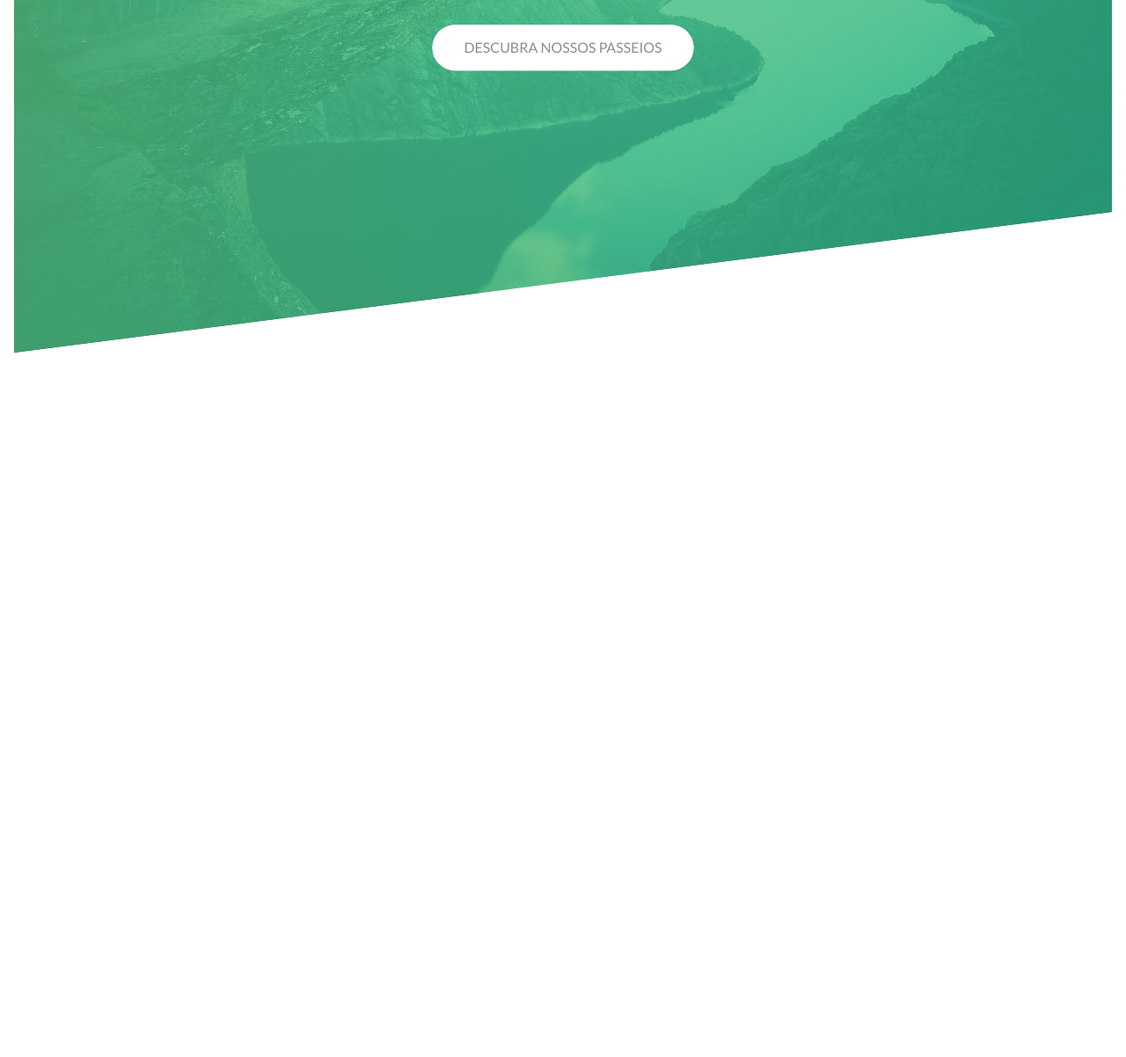
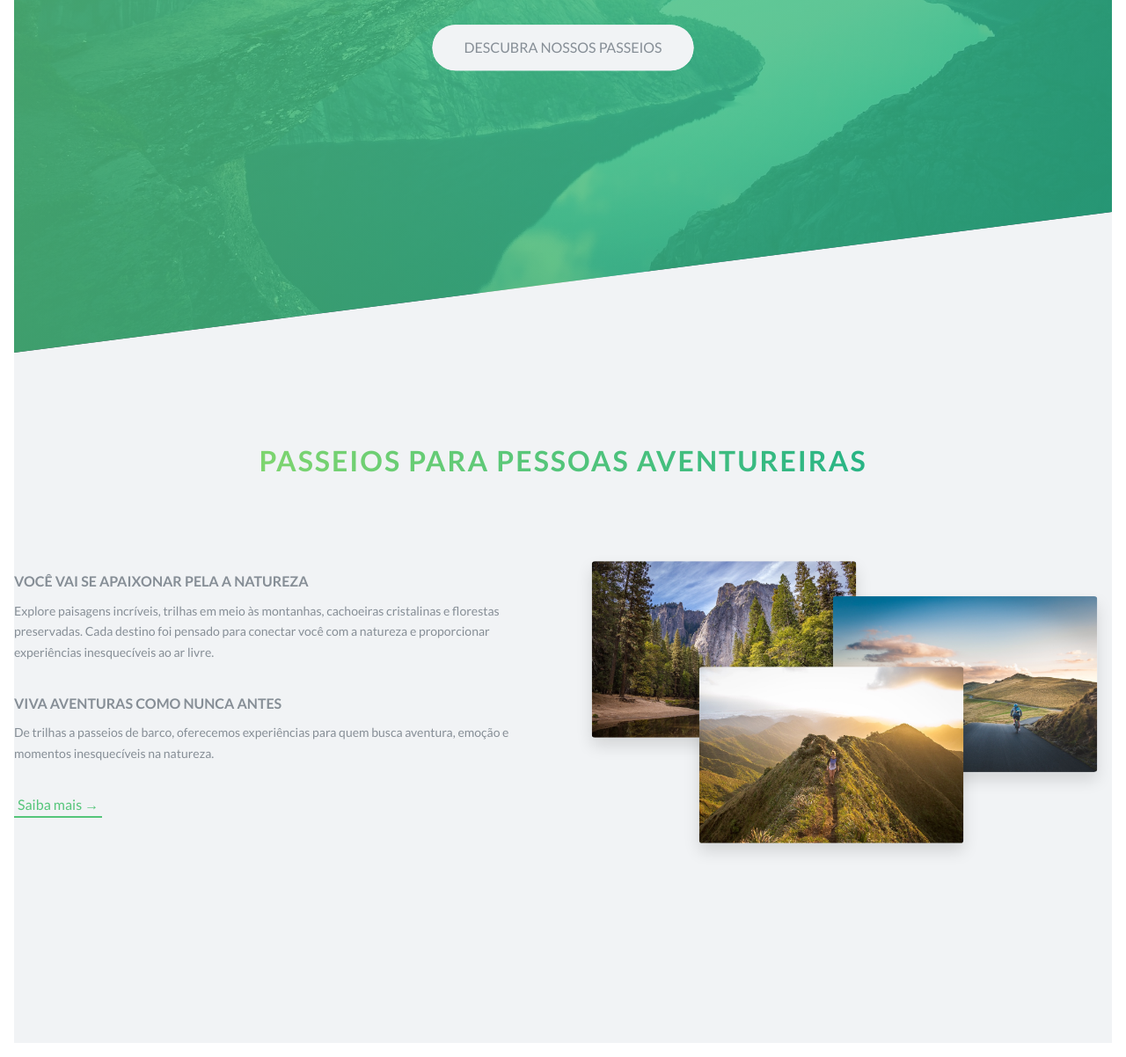
Before and after one commit to davibarbosadev/Natours, a website: page index.html in a window 1280 px wide. Shown: the part 375-1577 px from the top of the page at 88% size. Before the commit the page ends 800 px from the top, so only its background shows below. Drawn offline with nearby package versions, Linux system fonts and the light colour scheme; files that its build step writes are made by us from their sources.

Commit message:
feat: adicionar seção about

```diff
--- a/index.html
+++ b/index.html
@@ -26,14 +26,55 @@
             </header>
 
             <div class="hero__text-box">
-               <h1 class="heading heading--primary">
-                ao ar livre
-               </h1>
+                <h1 class="heading heading--primary">ao ar livre</h1>
 
-               <p class="heading heading--subtitle">é onde a vida acontece</p>
+                <p class="heading heading--subtitle">é onde a vida acontece</p>
 
-               <a href="#" class="button button--solid button--white button--effect-expand button--animated">descubra nossos passeios</a>
+                <a
+                    href="#"
+                    class="button-primary button-primary--white button-primary--effect-expand button-hero"
+                    >descubra nossos passeios</a
+                >
             </div>
         </section>
+
+        <main>
+            <section class="section section-about">
+                <header class="section__header">
+                    <h2 class="heading heading--secondary">passeios para pessoas aventureiras</h2>
+                </header>
+
+                <div class="row">
+                    <div class="col-1-of-2">
+                        <h3 class="heading heading--tertiary">
+                            você vai se apaixonar pela a natureza
+                        </h3>
+
+                        <p class="paragraph">
+                            Explore paisagens incríveis, trilhas em meio às montanhas, cachoeiras
+                            cristalinas e florestas preservadas. Cada destino foi pensado para
+                            conectar você com a natureza e proporcionar experiências inesquecíveis
+                            ao ar livre.
+                        </p>
+
+                        <h3 class="heading heading--tertiary">viva aventuras como nunca antes</h3>
+
+                        <p class="paragraph">
+                            De trilhas a passeios de barco, oferecemos experiências para quem busca
+                            aventura, emoção e momentos inesquecíveis na natureza.
+                        </p>
+
+                        <a href="#" class="button-secondary">Saiba mais &rarr;</a>
+                    </div>
+                    <div class="col-1-of-2">
+                        <div class="composition">
+                            <img src="img/nat-1-large.jpg" alt="foto 1" class="composition__photo composition__photo--1" />
+                            <img src="img/nat-2-large.jpg" alt="foto 2" class="composition__photo composition__photo--2" />
+                            <img src="img/nat-3-large.jpg" alt="foto 3" class="composition__photo composition__photo--3" />
+                        </div>
+                    </div>
+                </div>
+            </section>
+        </main>
     </body>
 </html>
--- a/sass/base/_base.scss
+++ b/sass/base/_base.scss
@@ -6,9 +6,10 @@ html {
 }
 
 body {
+    padding: 1.6rem;
     font-family: "Lato", sans-serif;
     font-weight: 400;
     line-height: 1.7;
     color: colors.$text-color-body;
-    padding: 1.6rem;
+    overflow-x: hidden;
 }
--- a/sass/base/_typography.scss
+++ b/sass/base/_typography.scss
@@ -1,4 +1,5 @@
 @use "../tokens/colors";
+@use "../tokens/typography.scss";
 
 .heading {
     text-transform: uppercase;
@@ -9,8 +10,31 @@
         word-spacing: 1.6rem;
         line-height: 1;
         color: colors.$text-color-light;
-        animation-name: moveInLeft;
-        animation-duration: 1s;
+        animation: moveInLeft 1s ease;
+    }
+
+    &--secondary {
+        display: inline-block;
+        font-size: 3.2rem;
+        letter-spacing: 0.2rem;
+        color: transparent;
+        background-image: linear-gradient(
+            to right,
+            colors.$color-primary-light,
+            colors.$color-primary-dark
+        );
+        background-clip: text;
+        transition: all 0.3s ease;
+
+        &:hover {
+            transform: skewY(2deg) scale(1.1);
+            text-shadow: 0.5rem 1rem 2rem rgba(0, 0, 0, 0.125);
+        }
+    }
+
+    &--tertiary {
+        font-size: typography.$default-font-size;
+        margin-bottom: 0.8rem;
     }
 
     &--subtitle {
@@ -18,9 +42,15 @@
         letter-spacing: 0.4rem;
         word-spacing: 0.8rem;
         color: colors.$text-color-light;
-        animation-name: moveInRight;
-        animation-duration: 1s;
-        animation-timing-function: ease;
+        animation: moveInRight 1s ease;
         margin-bottom: 3.2rem;
     }
 }
+
+.paragraph {
+    font-size: typography.$small-font-size;
+
+    &:not(:last-child) {
+        margin-bottom: 3.2rem;
+    }
+}
--- a/sass/components/_buttons.scss
+++ b/sass/components/_buttons.scss
@@ -1,9 +1,16 @@
-.button {
+@use "../tokens/colors";
+@use "../tokens/typography.scss";
+
+.button-primary {
     position: relative;
     display: inline-block;
-    font-size: 1.6rem;
+    font-size: typography.$default-font-size;
     text-decoration: none;
     transition: all 0.3s ease;
+
+    padding: 1.2rem 3.6rem;
+    text-transform: uppercase;
+    border-radius: 100px;
 
     &:hover {
         transform: translateY(-0.4rem);
@@ -15,25 +22,14 @@
         box-shadow: 0 4px 8px rgba(0, 0, 0, 0.125);
     }
 
-    &--solid {
-        padding: 12px 36px;
-        text-transform: uppercase;
-        border-radius: 100px;
-    }
-
     &--white {
         color: #868e96;
-        background-color: #fff;
+        background-color: colors.$background-color-light;
     }
 
     &--green {
-        background-color: green;
-        color: white;
-    }
-
-    &--animated {
-        animation: moveInBottom 1s ease 0.75s;
-        animation-fill-mode: backwards;
+        background-color: colors.$color-primary;
+        color: colors.$text-color-light;
     }
 
     &--effect-expand {
@@ -55,3 +51,28 @@
         }
     }
 }
+
+.button-secondary {
+    width: max-content;
+    padding: 0 0.4rem;
+    display: flex;
+    align-items: center;
+    text-decoration: none;
+    color: colors.$color-primary;
+    font-size: typography.$default-font-size;
+    font-weight: 500;
+    border-bottom: 2px solid colors.$color-primary;
+    transition: all 0.3s ease;
+
+    &:hover {
+        color: #fff;
+        background-color: colors.$color-primary;
+        box-shadow: 0 8px 16px rgba(0, 0, 0, 0.125);
+        transform: translateY(-0.2rem);
+    }
+}
+
+.button-hero {
+    animation: moveInBottom 1s ease 0.75s;
+    animation-fill-mode: backwards;
+}
--- /dev/null
+++ b/sass/components/_composition.scss
@@ -0,0 +1,41 @@
+@use "../tokens/colors";
+
+.composition {
+    position: relative;
+
+    &__photo {
+        width: 55%;
+        box-shadow: 0 1rem 2rem rgba(0, 0, 0, 0.125);
+        border-radius: 0.4rem;
+        position: absolute;
+        z-index: 10;
+        transition: all 0.3s ease;
+        outline-offset: 0.8rem;
+
+        &--1 {
+            left: 0;
+            top: -2rem;
+        }
+
+        &--2 {
+            right: 0;
+            top: 2rem;
+        }
+
+        &--3 {
+            left: 20%;
+            top: 10rem;
+        }
+
+        &:hover {
+            transform: scale(1.2);
+            box-shadow: 0 1rem 2rem rgba(0, 0, 0, 0.275);
+            z-index: 15;
+            outline: 0.8rem solid colors.$color-primary;
+        }
+
+        &:not(:hover) {
+            transform: scale(.9);
+        }
+    }
+}
--- a/sass/layout/_grid.scss
+++ b/sass/layout/_grid.scss
@@ -10,7 +10,6 @@
 
 .row {
     @include mixins.clearfix;
-    background-color: lightblue;
 
     &:not(:last-child) {
         margin-bottom: spacing.$gutter-vertical;
@@ -18,7 +17,6 @@
 
     [class^="col-"] {
         float: left;
-        background-color: lightcoral;
 
         &:not(:last-child) {
             margin-right: spacing.$gutter-horizontal;
@@ -45,14 +43,14 @@
 
     .col-2-of-4 {
         width: calc(
-            (((100% - (#{spacing.$gutter-horizontal} * 3)) / 4) * 2) + spacing.$gutter-horizontal
+            (((100% - (#{spacing.$gutter-horizontal} * 3)) / 4) * 2) + #{spacing.$gutter-horizontal}
         );
     }
 
     .col-3-of-4 {
         width: calc(
             (((100% - (#{spacing.$gutter-horizontal} * 3)) / 4) * 3) +
-                (spacing.$gutter-horizontal * 2)
+                (#{spacing.$gutter-horizontal} * 2)
         );
     }
 }
--- /dev/null
+++ b/sass/layout/_section.scss
@@ -0,0 +1,7 @@
+.section {
+
+    &__header {
+        text-align: center;
+        margin-bottom: 9.6rem;
+    }
+}
--- /dev/null
+++ b/sass/pages/_home.scss
@@ -0,0 +1,8 @@
+@use "../tokens/colors";
+@use "../tokens/spacing";
+
+.section-about {
+    background-color: colors.$background-color-light;
+    padding: 25.6rem 0;
+    margin-top: -20dvh;
+}
--- a/sass/tokens/_colors.scss
+++ b/sass/tokens/_colors.scss
@@ -2,5 +2,7 @@ $color-primary: #55c57a;
 $color-primary-light: #7ed56f;
 $color-primary-dark: #28b485;
 
-$text-color-body: #495057;
-$text-color-light: #fff;
+$text-color-body: #868e96;
+$text-color-light: #f8f9fa;
+
+$background-color-light: #f1f3f5;
--- a/sass/tokens/_spacing.scss
+++ b/sass/tokens/_spacing.scss
@@ -1,2 +1,6 @@
+
+$padding-section: 6.4rem;
+
+
 $gutter-vertical: 6.4rem;
 $gutter-horizontal: 3.2rem;
--- /dev/null
+++ b/sass/tokens/typography.scss
@@ -0,0 +1,2 @@
+$small-font-size: 1.4rem;
+$default-font-size: 1.6rem;
```
Also changed, not shown: sass/main.scss (+7 -1 lines).
